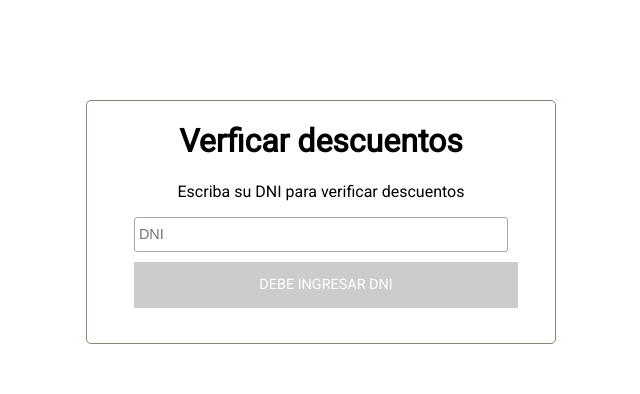
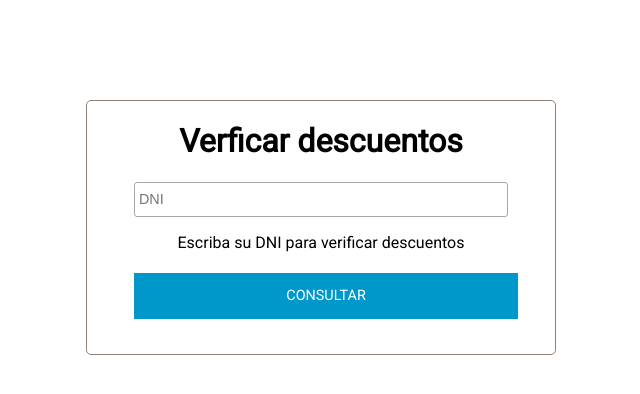
Before and after one commit to ggracis/users, a PHP site: page / in a window 1280 px wide. Shown: the top 394 px of the page, without its empty margins (319-959 px from the left). Run offline with PHP 8.4, Linux system fonts and the light colour scheme.

Commit message:
💄🦆🦆🦆🦆🦆

```diff
--- a/index.php
+++ b/index.php
@@ -4,16 +4,17 @@
 		<link rel="preconnect" href="https://fonts.gstatic.com">
 		<link href="https://fonts.googleapis.com/css2?family=Roboto&display=swap" rel="stylesheet">
 		<link rel="stylesheet" href="styles.css">
-
 		<title>CAME EDUCATIVA - PAGO</title>
 	</head>
 <body>
 	<form id="register_form">
 	  <h1>Verficar descuentos</h1>
-	  <p>Escriba su DNI para verificar descuentos</p>
+
 	  <div>
-	 	<input type="number" name="dni" placeholder="DNI" maxlength="8" oninput="if(this.value.length > this.maxLength) this.value = this.value.slice(0, this.maxLength);" id="dni" >
-	    <div id="boton"><a href="#" target="_blank" style="background-color: #ccc; pointer-events: none; cursor: default;">DEBE INGRESAR DNI</a></div>
+	 	<input type="number" name="dni" placeholder="DNI" maxlength="8" oninput="if(this.value.length > this.maxLength) this.value = this.value.slice(0, this.maxLength);" id="dni" require="required">
+	    <div id="boton">
+		<p>Escriba su DNI para verificar descuentos</p>			<a href="#" id="btn_dni" >CONSULTAR</a>
+		</div>
 	  </div>
 	</form>
 </body>
--- a/process.php
+++ b/process.php
@@ -1,16 +1,16 @@
 <?php
- // $db = mysqli_connect('localhost', 'root', '', 'test');
-  $db = mysqli_connect('localhost', 'root', '', 'came_educativa');
+    //$db = mysqli_connect('localhost', 'root', '', 'test');
+    $db = mysqli_connect('localhost', 'root', '', 'came_educativa');
 
-  if (isset($_POST['dni_check'])) {
-      $dni = $_POST['dni'];
-    //$sql = "SELECT * FROM usuarios WHERE dni='$dni'";
+    // URL por defecto
+    $URLdescuento = 'https://portalpagos.camepagos.com.ar/payment?code=$2y$13$ComCQxSj5RCUbZHa2c/N7.Xds1TzIe97ci8KLjQXWnlV6oj1tce2.&continue=pp';
+
+    if (isset($_POST['dni_check'])) {
+    $dni = $_POST['dni'];
+    //  $sql = "SELECT * FROM usuarios WHERE dni='$dni'";
   	$sql = "SELECT * FROM alumnos WHERE dni='$dni'";
   	$results = mysqli_query($db, $sql);
   	if (mysqli_num_rows($results) > 0) {
-        // URL por defecto
-        $URLdescuento = "https://portalpagos.camepagos.com.ar/payment?code=$2y$13$52nOv2wXIj4anSbZNvHHE.vgOSB6f9jb6odwkDNxsu.vX6THXBnPm&continue=pp";
-
         // Si encuentra un resultado en la base de datos
         $fila = $results->fetch_assoc();
 
@@ -39,7 +39,7 @@
   	}else{
           // Si no lo encuentra devuelve el array con descuento 0
         $arrRespuesta = array(
-            "URLdescuento" => "http://www.descuentoNADA.com",
+            "URLdescuento" => $URLdescuento,
             "saludo" => "Continuar con el proceso de compra"
         );
         echo json_encode($arrRespuesta);
--- a/scripts.js
+++ b/scripts.js
@@ -1,13 +1,13 @@
 $("document").ready(function () {
   var dni_state = false;
-  var response = "";
+  chequearUsuario = () => {
+    if (!$("#dni").val() == "") {
+      console.log("Chequeo DNI");
 
-  chequearUsuario = () => {
       var dniUsuario = $("#dni").val();
 
       if (dniUsuario == "") {
         dni_state = false;
-
         return false;
       }
       //se utiliza $.ajax(), a la cual se le pasa un objeto {}, con la información
@@ -23,11 +23,21 @@ $("document").ready(function () {
           );
         },
       });
+    } else {
+      console.log("DNI vacío");
+      $("#boton").html(
+        `<p class="error">Debe ingresar un DNI</p><a href="#" id="btn_dni">CONSULTAR</a>`
+      );
+    }
   };
 
   $("#dni").on("blur", function () {
     chequearUsuario();
   });
 
-
+  $("#btn_dni").on("click", function (event) {
+    event.preventDefault();
+    console.log("Click");
+    chequearUsuario();
   });
+});
--- a/styles.css
+++ b/styles.css
@@ -1,6 +1,6 @@
 body {
   background: #ffffff;
-  font-family: 'Roboto', sans-serif;
+  font-family: "Roboto", sans-serif;
 }
 
 #register_form {
@@ -53,7 +53,8 @@ a:active {
   background-color: #00b8eb;
 }
 
-input[type=text], input[type=number] {
+input[type="text"],
+input[type="number"] {
   outline: none;
   padding: 20px;
   display: block;
@@ -62,12 +63,23 @@ input[type=text], input[type=number] {
   border: 1px solid rgb(168, 167, 167);
   margin: 20px auto;
 }
-input[type=number]::-webkit-inner-spin-button,
-input[type=number]::-webkit-outer-spin-button {
+input[type="number"]::-webkit-inner-spin-button,
+input[type="number"]::-webkit-outer-spin-button {
   -webkit-appearance: none;
   margin: 0;
 }
 
-input[type=number] {
-    -moz-appearance:textfield;
+input[type="number"] {
+  -moz-appearance: textfield;
 }
+
+.btn_dni_desactivado {
+  background-color: #ccc !important;
+  pointer-events: none;
+  cursor: default;
+}
+
+.error {
+  background-color: #ffcece;
+  padding: 2%;
+}
```
Lines whose indentation alone changed are shown as unchanged.
